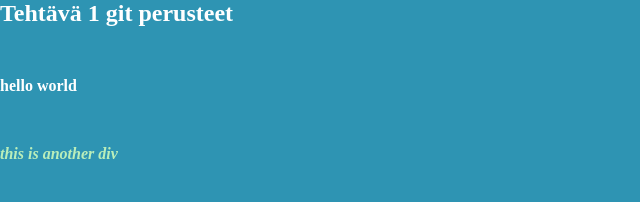
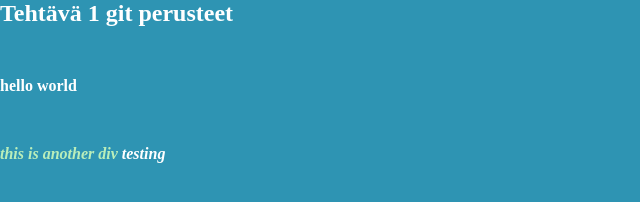
Before and after one commit to GnSit/usinggit, a plain HTML site: page index.html in a window 1280 px wide. Shown: the full height of the page, 0-640 px from the left. Drawn offline with Linux system fonts and the light colour scheme.

Commit message:
test branch thing

```diff
--- a/index.html
+++ b/index.html
@@ -14,6 +14,7 @@
     </div>
     <div class="dosomething">
         this is another div
+        <strong>testing</strong>
     </div>
 </body>
 </html>
```
Also changed, not shown: käskyt.txt.
